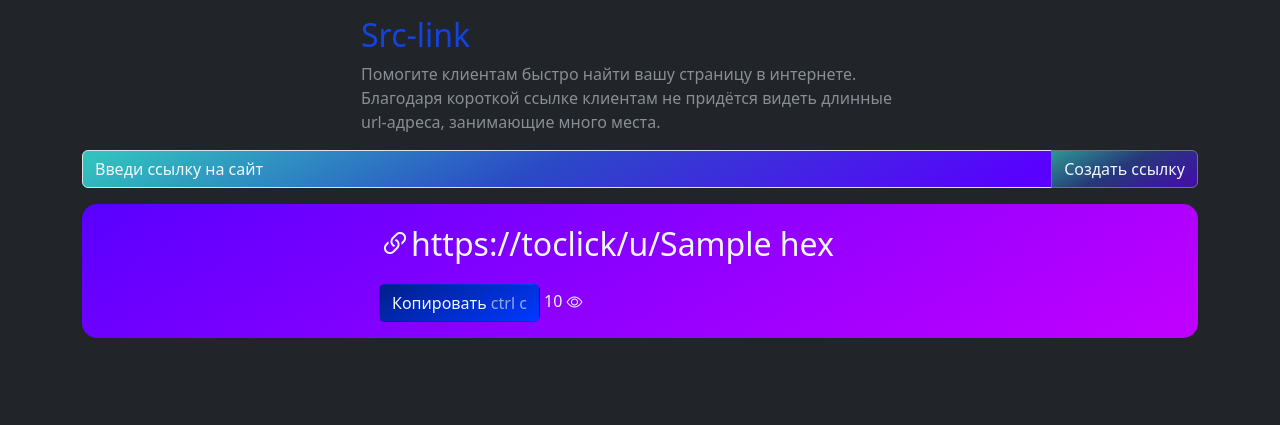
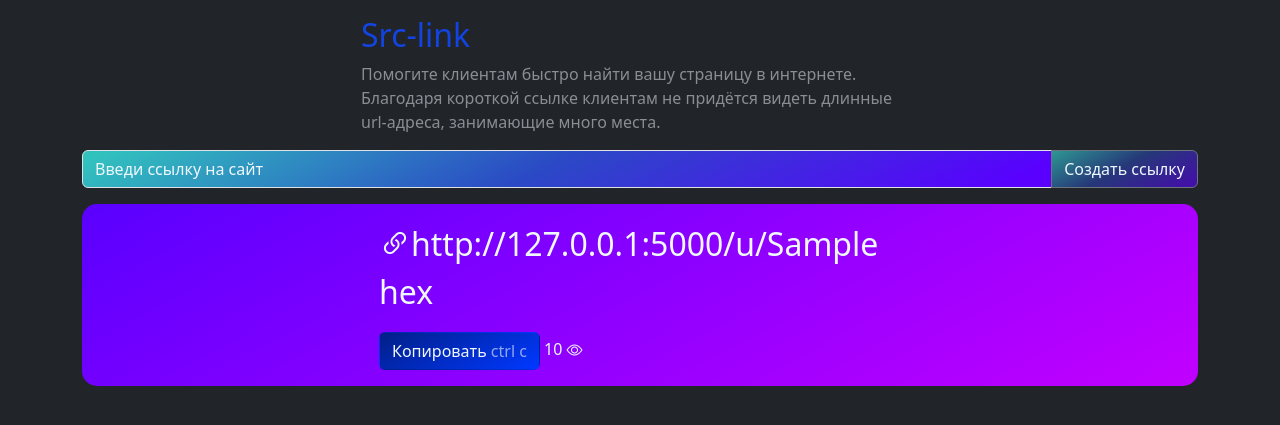
Before and after one commit to Kamenshick/Url-shorten, a Flask app: template templates/url.html in a window 1280 px wide. Shown: the part 82-507 px from the top of the page. Run offline with Flask 3, Linux system fonts and the light colour scheme; the template is opened without the code that fills it: most values are stand-ins (such as "Sample title", 1, 10 or a date in 2020).

Commit message:
Update url.html

```diff
--- a/templates/url.html
+++ b/templates/url.html
@@ -3,7 +3,7 @@
 {% block content %}
 <div class="container-sm mx-auto  h-25"  id="src">
     <div class="container-sm w-50 mx-auto py-3">
-      <p id="src-link"><a href="{{url}}" target="_blank"><i class="bi bi-link-45deg"></i><span id="src-to-site">https://toclick/u/{{hex}}</span></a></p>
+      <p id="src-link"><a href="{{url}}" target="_blank"><i class="bi bi-link-45deg"></i><span id="src-to-site">http://127.0.0.1:5000/u/{{hex}}</span></a></p>
       <button id="copy-btn" type="button" onclick="CopyFunction()" class="btn btn-secondary" >Копировать <span id="copy-text">ctrl c </span></button>
       {{views}} <i class="bi bi-eye"></i>
     </div>
```
